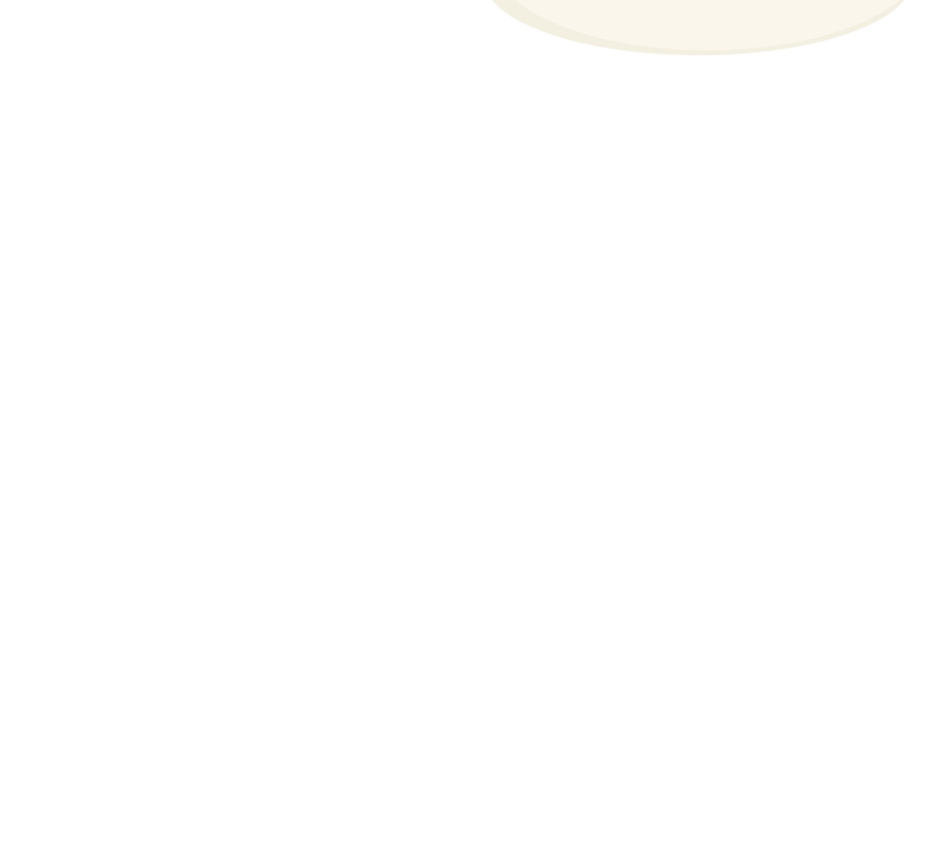
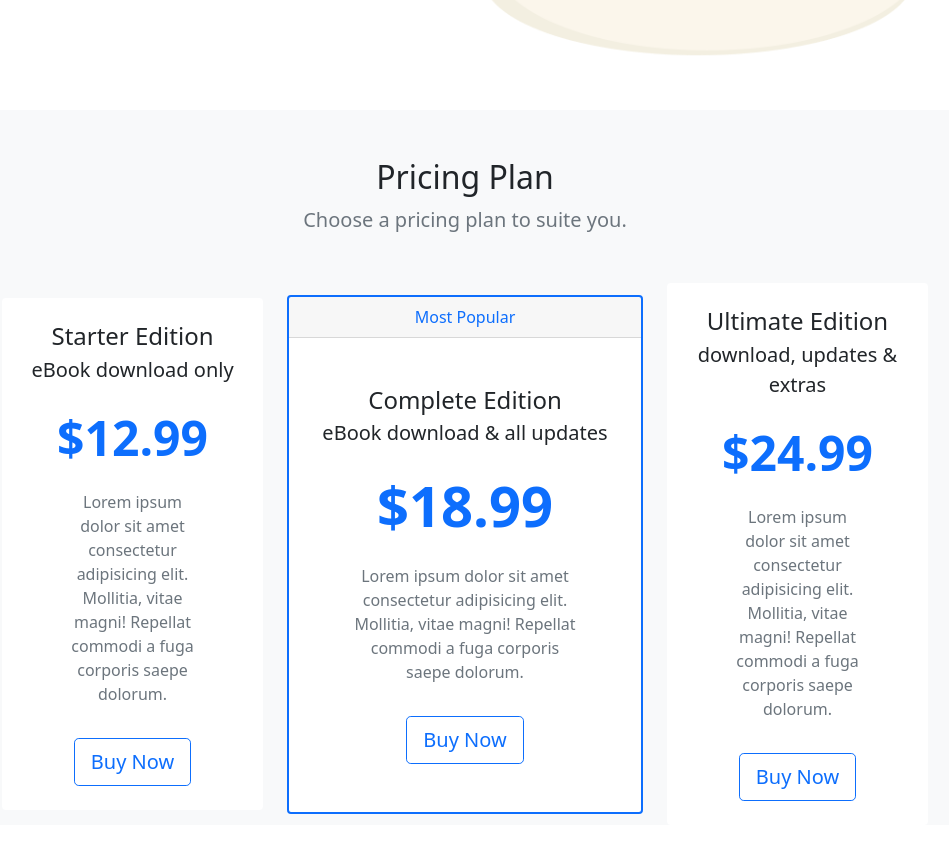
Before and after one commit to ZahraBahmanpour/bootstrap-tutorial, a plain HTML site: page index.html in a window 1280 px wide. Shown: the part 544-1396 px from the top of the page, without its empty margins (175-1124 px from the left). Before the commit the page ends 800 px from the top, so only its background shows below. Drawn offline with nearby package versions, Linux system fonts and the light colour scheme.

Commit message:
add pricing section

```diff
--- a/index.html
+++ b/index.html
@@ -72,6 +72,61 @@
         </div>
       </div>
     </section>
+
+    <!--Pricing-->
+    <section id="#pricing" class="bg-light mt-5 pt-5">
+      <div class="container">
+        <div class="text-center">
+          <h2>Pricing Plan</h2>
+          <p class="lead text-muted">Choose a pricing plan to suite you.</p>
+        </div>
+        <div class="row my-5 align-items-center justify-content-center">
+          <div class="col-8 col-lg-4 col-xl-3">
+            <div class="card border-0">
+              <div class="card-body text-center py-4">
+                <h4 class="card-title">Starter Edition</h4>
+                <p class="lead card-subtitle">eBook download only</p>
+                <p class="display-5 my-4 text-primary fw-bold">$12.99</p>
+                <p class="card-text mx-5 text-muted d-none d-lg-block">Lorem ipsum dolor sit amet consectetur adipisicing elit. Mollitia, vitae magni! Repellat commodi a fuga corporis saepe dolorum.</p>
+                <a href="#" class="btn btn-outline-primary btn-lg mt-3">
+                  Buy Now
+                </a>
+              </div>
+            </div>
+          </div>
+
+          <div class="col-9 col-lg-4">
+            <div class="card border-primary border-2">
+              <div class="card-header text-center text-primary">Most Popular</div>
+              <div class="card-body text-center py-5">
+                <h4 class="card-title">Complete Edition</h4>
+                <p class="lead card-subtitle">eBook download & all updates</p>
+                <p class="display-4 my-4 text-primary fw-bold">$18.99</p>
+                <p class="card-text mx-5 text-muted d-none d-lg-block">Lorem ipsum dolor sit amet consectetur adipisicing elit. Mollitia, vitae magni! Repellat commodi a fuga corporis saepe dolorum.</p>
+                <a href="#" class="btn btn-outline-primary btn-lg mt-3">
+                  Buy Now
+                </a>
+              </div>
+            </div>
+          </div>
+
+          <div class="col-8 col-lg-4 col-xl-3">
+            <div class="card border-0">
+              <div class="card-body text-center py-4">
+                <h4 class="card-title">Ultimate Edition</h4>
+                <p class="lead card-subtitle">download, updates & extras</p>
+                <p class="display-5 my-4 text-primary fw-bold">$24.99</p>
+                <p class="card-text mx-5 text-muted d-none d-lg-block">Lorem ipsum dolor sit amet consectetur adipisicing elit. Mollitia, vitae magni! Repellat commodi a fuga corporis saepe dolorum.</p>
+                <a href="#" class="btn btn-outline-primary btn-lg mt-3">
+                  Buy Now
+                </a>
+              </div>
+            </div>
+          </div>
+        </div>
+        </div>
+      </div>
+    </section>
   </body>
   <script
     src="https://cdn.jsdelivr.net/npm/bootstrap@5.0.2/dist/js/bootstrap.bundle.min.js"
```
